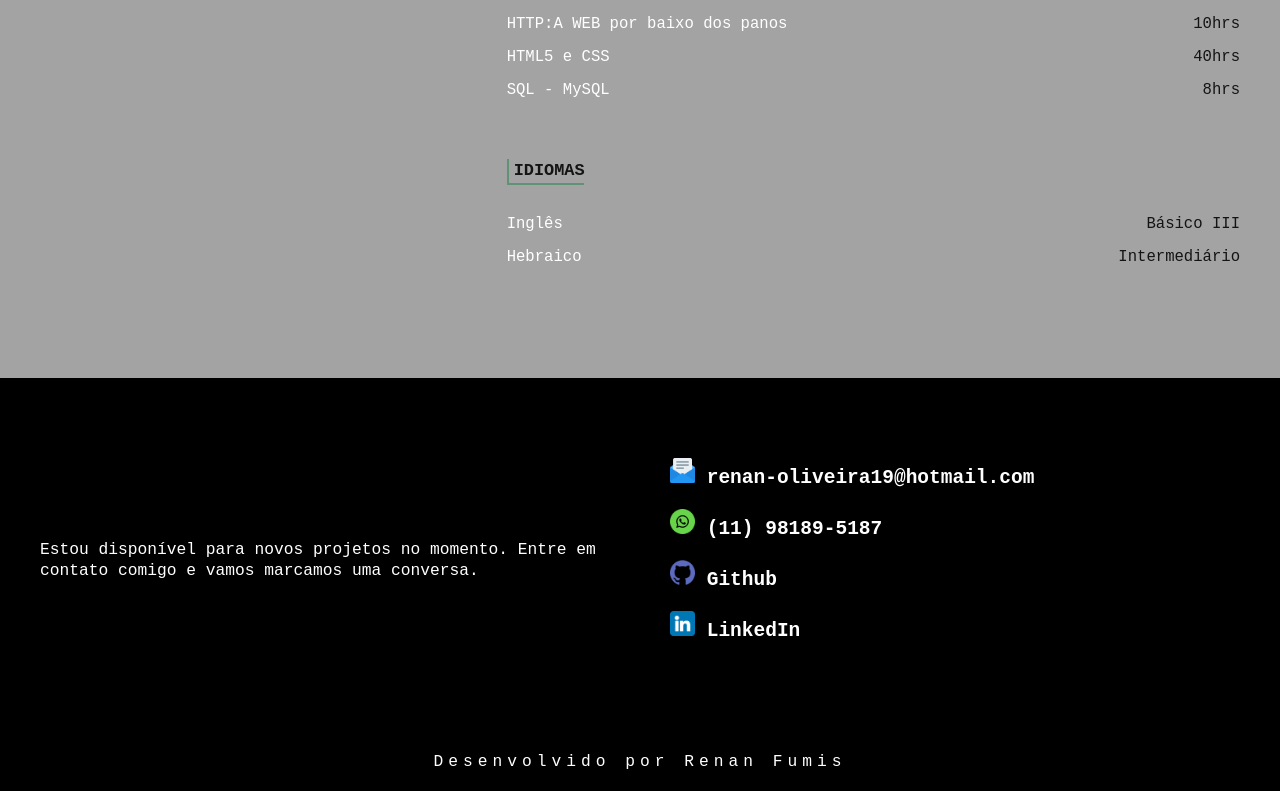
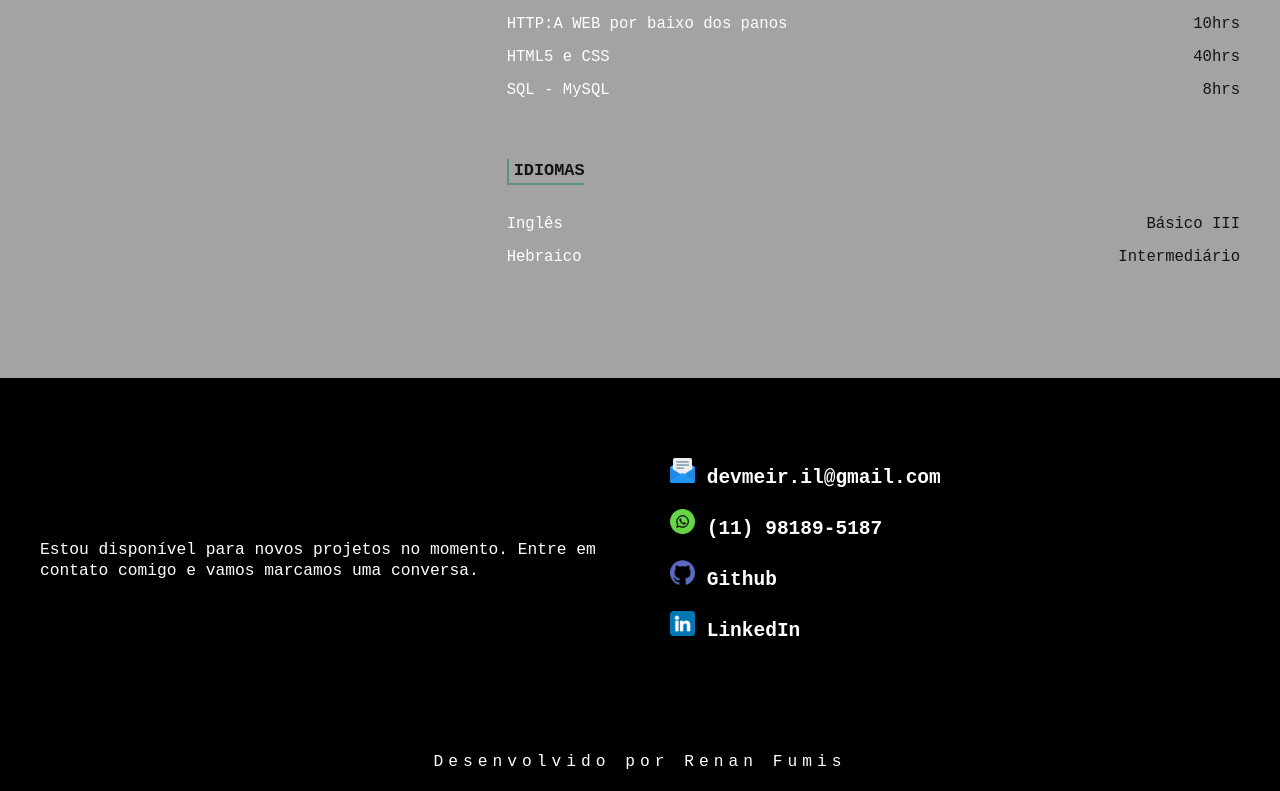
Before and after one commit to RenanFumis/renanfumis-cv-web, a plain HTML site: page index.html in a window 1280 px wide. Shown: the part 2293-3084 px from the top of the page. Drawn offline with Linux system fonts and the light colour scheme.

Commit message:
Update index.html

```diff
--- a/index.html
+++ b/index.html
@@ -187,7 +187,7 @@
 
       <ul class="footer-contato">
         <li><img class="logo-contato" src="./img/email.png" width="512" height="512" alt="Logo E-mail"><a
-            href="mailto:renan-oliveira19@hotmail.com"> renan-oliveira19@hotmail.com</a></li>
+            href="mailto:devmeir.il@gmail.com"> devmeir.il@gmail.com</a></li>
         <li><img class="logo-contato" src="./img/whatsapp.png" width="512" height="512" alt="Logo WhatsApp"> <a
             href="tel:+5511981895187">(11)
             98189-5187</a></li>
```
